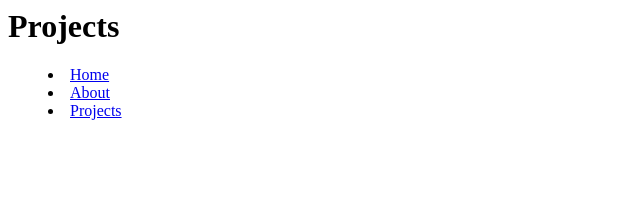
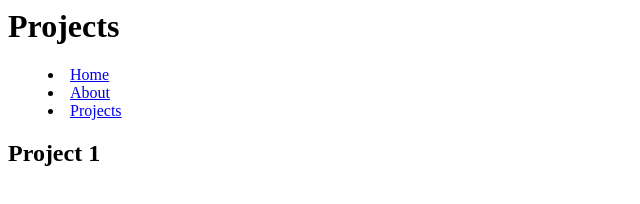
Before and after one commit to aal55/is117-example, a plain HTML site: page projects.html in a window 1280 px wide. Shown: the whole page, without its empty margins (0-640 px from the left). Drawn offline with Linux system fonts and the light colour scheme.

Commit message:
Feature: Added Project 1

```diff
--- a/projects.html
+++ b/projects.html
@@ -8,5 +8,6 @@
       <li><a href="about.html">About</a></li>
       <li><a href="projects.html">Projects</a></li>
     </menu>
+    <h2>Project 1</h2>
   </body>
 </html>
```
